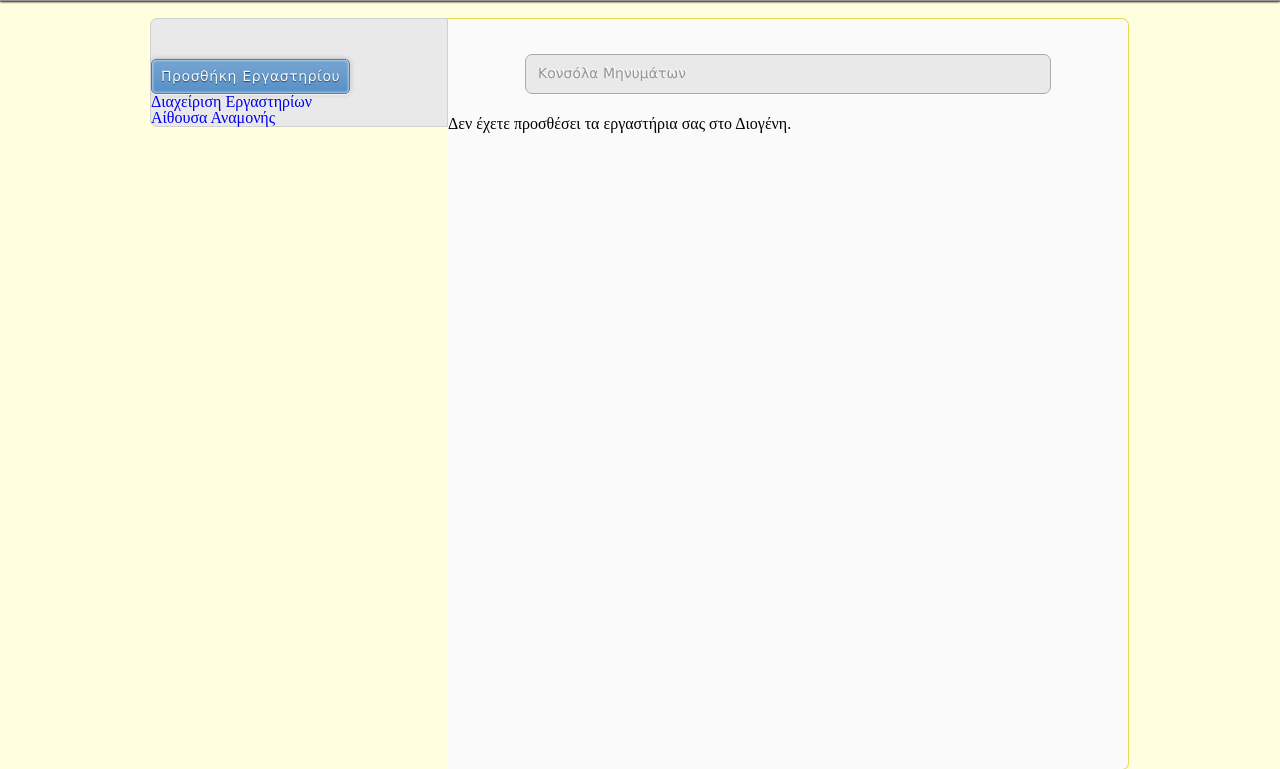
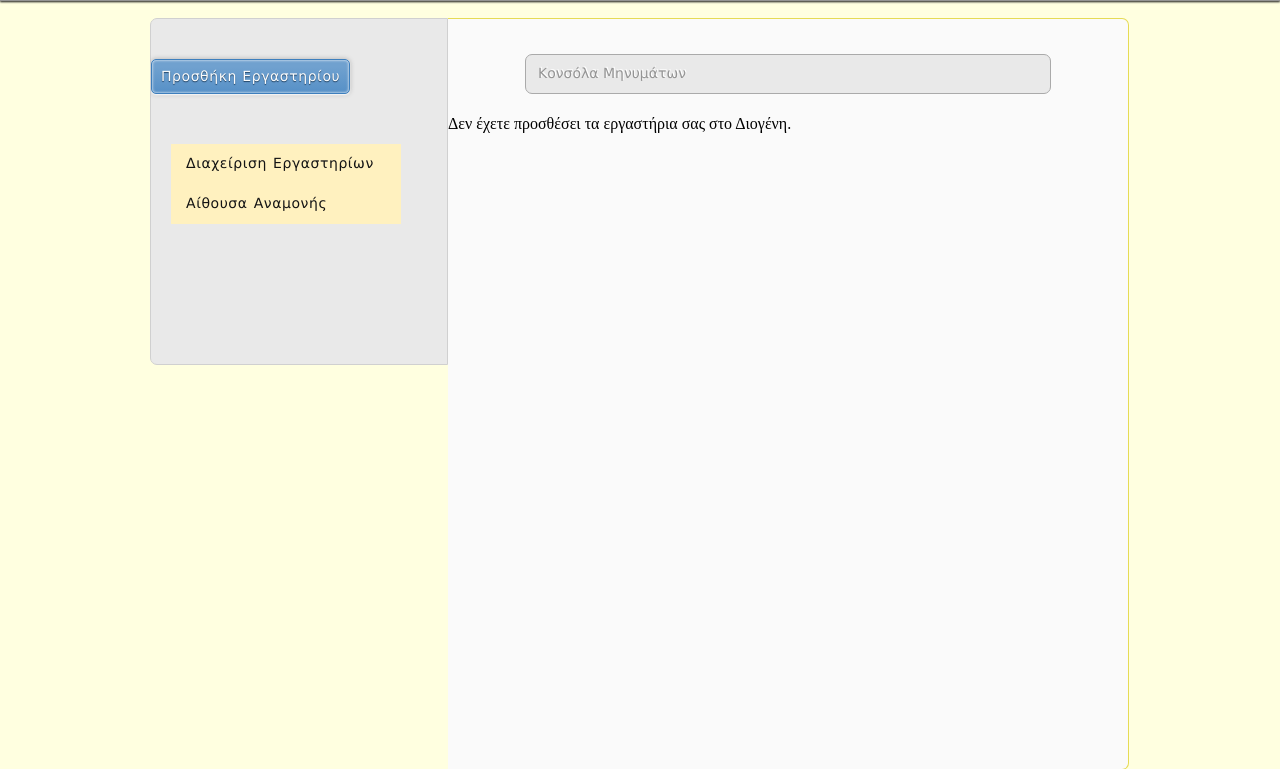
Before and after one commit to gtsiokos/diogenis, a Django app: template templates/teachers/labs.html in a window 1280 px wide. Shown: the part 44-813 px from the top of the page. Run offline with Django 3.2, Linux system fonts and the light colour scheme; the template is opened without the code that fills it, so the values that code supplies are empty; the visitor is signed in with stand-in values (Sample User, id 1); some libraries are stand-ins or nearby versions; some web fonts are replaced.

Commit message:
minor design changes

```diff
--- a/media/js/teacher-gui.js
+++ b/media/js/teacher-gui.js
@@ -93,11 +93,10 @@ $(function(){
 		var labDate = parentDiv.find("h4>span.lab-date").text();
 
 		var splittedDate = splitOldDate(labDate);
+		var labDay = splittedDate.day;
+		var labHour = splittedDate.hour;
 
-		labDay = splittedDate.day;
-		labHour = splittedDate.hour;
-
-		console.log(labName+"-||-"+labDay+"-||-"+labHour);
+		//console.log(labName+"-||-"+labDay+"-||-"+labHour);
 
 		var request = {	pdfRequest: [{ labName: labName, labDay: labDay, labHour: labHour}] };
 
@@ -162,8 +161,8 @@ $(function(){
 		oldLabDate = parentDiv.find("h4>span.lab-date").text();
 
 		var splittedDate = splitOldDate(oldLabDate);
-		oldLabDay = splittedDate.day;
-		oldLabHour = splittedDate.hour;
+		var oldLabDay = splittedDate.day;
+		var oldLabHour = splittedDate.hour;
 
 		/*
 		console.log(newLabName);
--- a/media/style.css
+++ b/media/style.css
@@ -121,6 +121,24 @@ a { text-decoration: none; }
 	border-radius: 7px 0 0 7px;
 }
 
+#sidebar #navigation { width: 230px; overflow: hidden; margin: 50px 0 140px 20px; background: #f32ff3; }
+
+	#navigation li { float: left; display: block; }
+	#navigation a {
+		width: 230px; float: left;
+		padding: 12px 0 14px 15px;
+		font: normal 14px/1 Verdana, Arial, Helvetica, sans-serif;
+		letter-spacing: 0.04em; word-spacing: 0.08em;
+	}
+
+	#navigation a:link, #navigation a:visited {
+		background: #FFF1BF; color: #141414;
+	}
+
+	#navigation a:hover, #navigation a:focus {
+		background: #FCFCFC; color: #141414;
+	}
+
 #content {
 	float: left; width: 680px; min-height: 700px;
 	padding-bottom: 50px;
--- a/templates/teachers/base.html
+++ b/templates/teachers/base.html
@@ -9,7 +9,7 @@
 {% block sidebar %}
 <div id="sidebar">
 	<a id="add-lab" class="button important" href="#">Προσθήκη Εργαστηρίου</a>
-	<ul>
+	<ul id="navigation">
 		<li><a href="#">Διαχείριση Εργαστηρίων</a></li>
 		<li><a href="#">Αίθουσα Αναμονής</a></li>
 	</ul>
```
